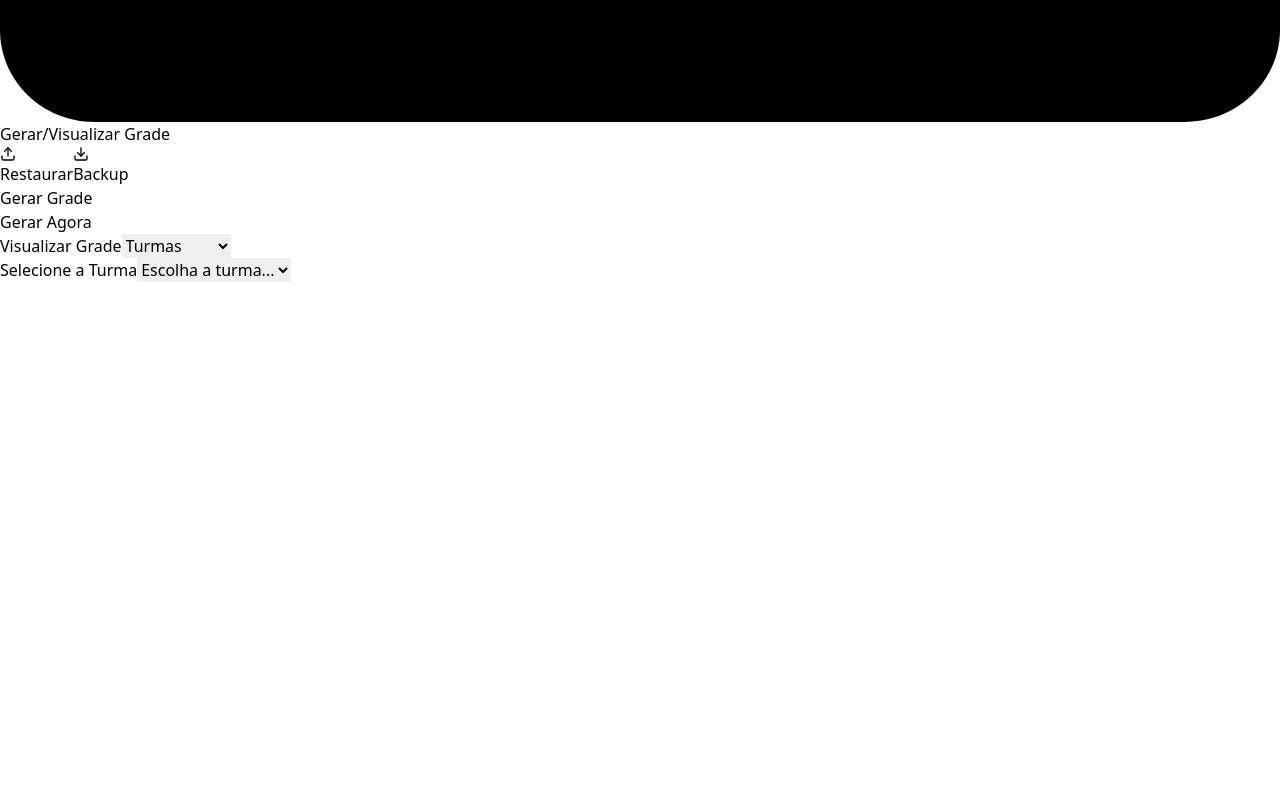
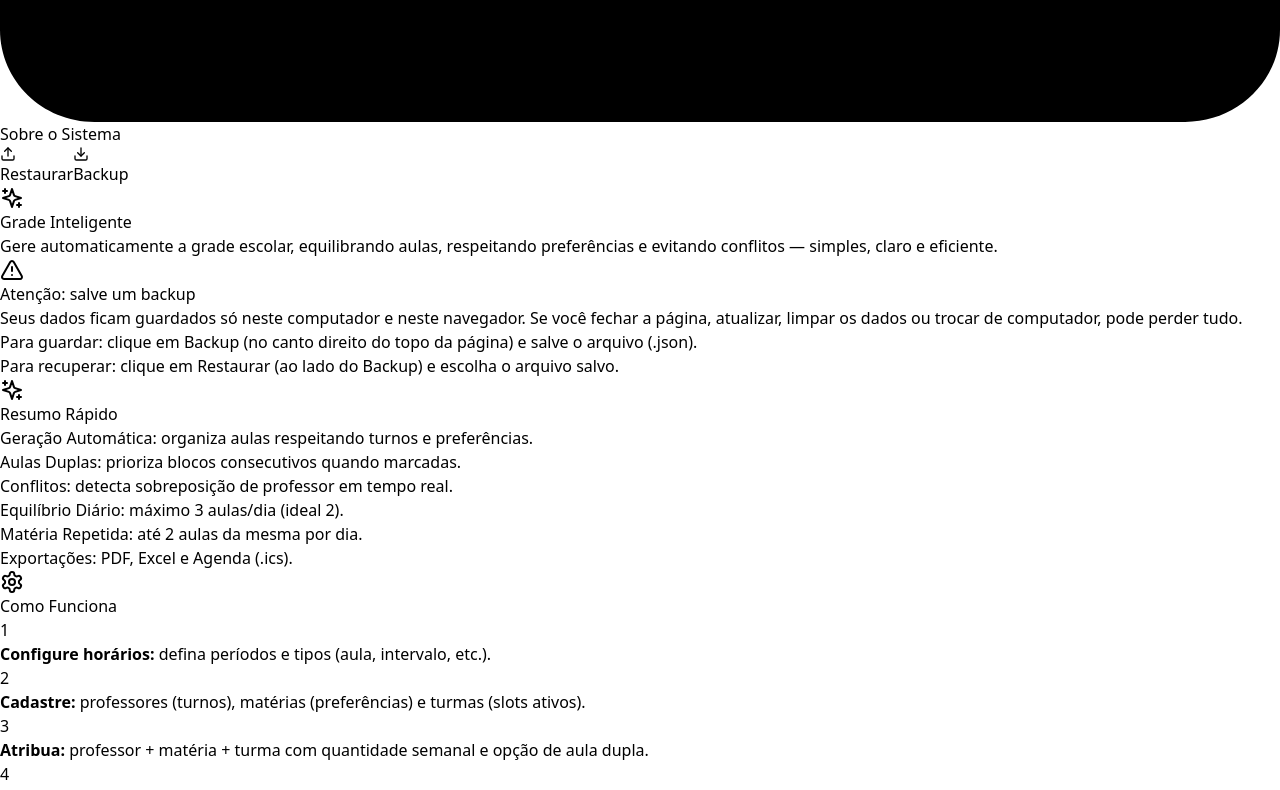
Before and after one commit to binarymath/GradeInteligente, a React (Vite) app: page / in a window 1280 px wide. Shown: the part 2560-3350 px from the top of the page. Before the commit the page ends 2842 px from the top, so only its background shows below. Built offline with nearby package versions, Linux system fonts and the light colour scheme.

Commit message:
feat(nav): primeira abertura inicia em 'Sobre o Sistema' (view=about)

```diff
--- a/src/App.jsx
+++ b/src/App.jsx
@@ -35,7 +35,7 @@ const App = () => {
         // Always start collapsed (mobile/tablet/desktop)
         const isDesktop = typeof window !== 'undefined' && window.innerWidth >= 1024;
         return {
-          view: parsed.view || 'generate',
+          view: parsed.view || 'about',
           subView: parsed.subView || 'teachers',
           viewMode: parsed.viewMode || 'class',
           selectedEntity: parsed.selectedEntity || '',
@@ -45,8 +45,8 @@ const App = () => {
     } catch (e) {
       // ignore and fall back to defaults
     }
-    // Default: collapsed for all screen sizes
-    return { view: 'generate', subView: 'teachers', viewMode: 'class', selectedEntity: '', sidebarOpen: false };
+    // Default first load: open "Sobre o Sistema" (about) and sidebar collapsed
+    return { view: 'about', subView: 'teachers', viewMode: 'class', selectedEntity: '', sidebarOpen: false };
   };
   const initialNav = getInitialNav();
   // Default view changed to 'generate' so Grade Inteligente is homepage
```
